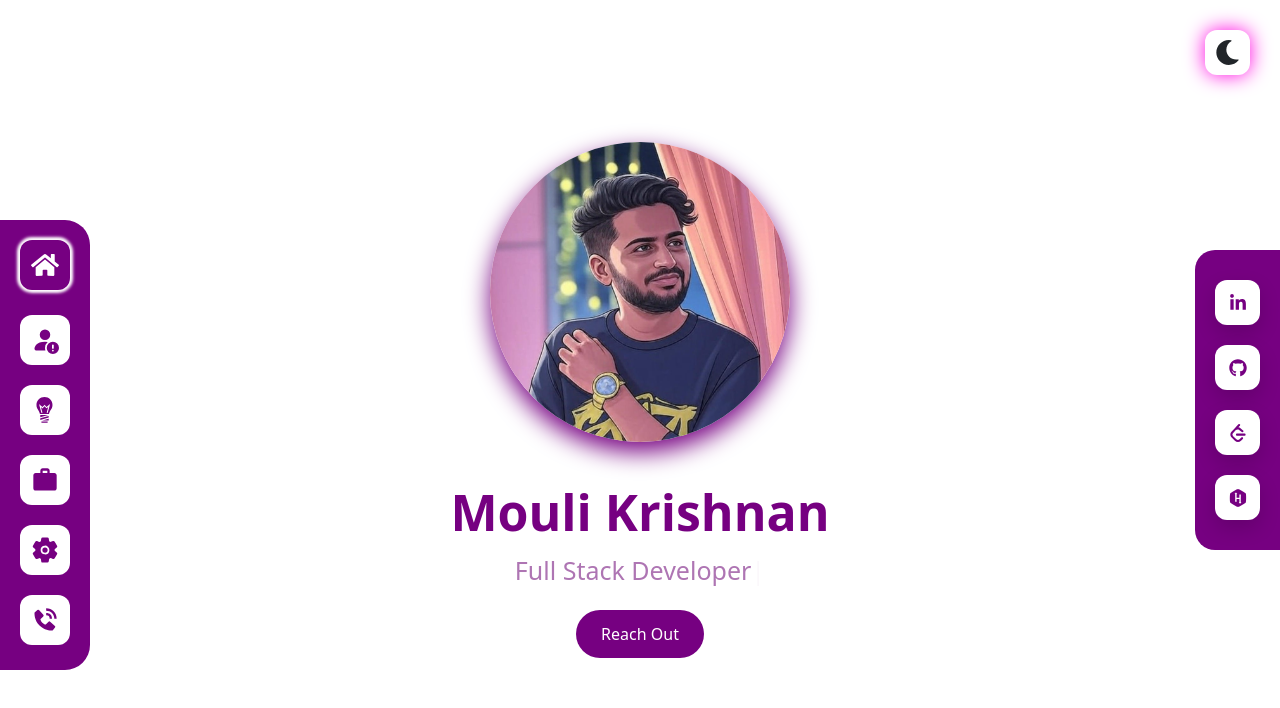
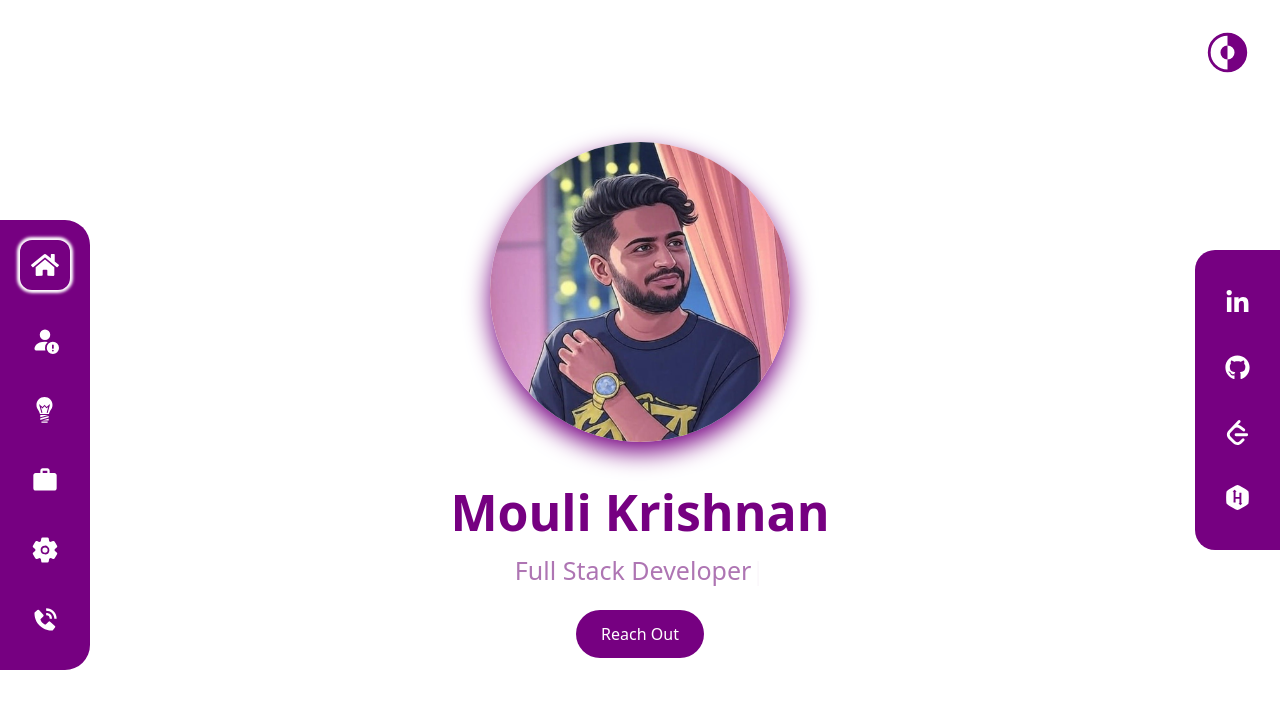
Before and after one commit to moulikrish/portfolio, a React (Vite) app in the folder mouli-krishnan-frontend/: page / in a window 1280 px wide. Shown: the top 708 px of the page. Built offline with nearby package versions, Linux system fonts and the light colour scheme.

Commit message:
updated commit

```diff
--- a/mouli-krishnan-frontend/src/App.jsx
+++ b/mouli-krishnan-frontend/src/App.jsx
@@ -15,6 +15,8 @@ import About from "./pages/About";
 // import Contact from "./pages/Contact";
 
 import { FaMoon, FaSun } from "react-icons/fa";
+// import {GiNightSleep } from "react-icons/gi"
+import { IoInvertMode, IoInvertModeOutline  } from "react-icons/io5";
 
 
 function AnimatedRoutes() {
@@ -35,7 +37,8 @@ function AnimatedRoutes() {
 
       {/* 🌙 ☀ Toggle */}
         <div className="theme-toggle" onClick={() => setDarkMode(!darkMode)}>
-          {darkMode ? <FaSun /> : <FaMoon />}
+          {darkMode ? <IoInvertMode /> : <IoInvertModeOutline  />}
+
         </div>
       <Routes location={location} key={location.pathname}>
         <Route path="*" element={<Home darkMode={darkMode} setDarkMode={setDarkMode} />}/>
--- a/mouli-krishnan-frontend/src/components/Nav.css
+++ b/mouli-krishnan-frontend/src/components/Nav.css
@@ -17,8 +17,8 @@
 .nav-item {
   width: 50px;
   height: 50px;
-  background: white;
-  color: #760081;
+  /* background: white; */
+  color: white;
   border-radius: 12px;
   display: flex;
   align-items: center;
--- a/mouli-krishnan-frontend/src/components/SocialSlider.css
+++ b/mouli-krishnan-frontend/src/components/SocialSlider.css
@@ -15,14 +15,14 @@
 .social-sidebar a {
   width: 45px;
   height: 45px;
-  background: white;
+  color: white;
+  background: transparent;
   border-radius: 12px;
   display: flex;
   align-items: center;
   justify-content: center;
-  font-size: 18px;
-  color: #760081;
-  box-shadow: 0 8px 20px rgba(0,0,0,0.15);
+  font-size: 25px;
+  /* box-shadow: 0 8px 20px rgba(0,0,0,0.15); */
   transition: all 0.3s ease;
 }
 
--- a/mouli-krishnan-frontend/src/pages/Styles/theme.css
+++ b/mouli-krishnan-frontend/src/pages/Styles/theme.css
@@ -1,5 +1,7 @@
 body {
-  transition: background 0.4s ease, color 0.4s ease;
+  transition:
+    background 0.4s ease,
+    color 0.4s ease;
   background: white;
   color: black;
 }
@@ -16,25 +18,41 @@ body.dark {
   right: 30px;
   width: 45px;
   height: 45px;
-  font-size: 25px;
+  font-size: 45px;
+  color: #760081;
   background: transparent;
-  border-radius: 12px;
   display: flex;
   align-items: center;
   justify-content: center;
   cursor: pointer;
-  box-shadow: 0 0px 20px #ff00e1;
+  /* filter: drop-shadow(2px 4px 3px rgb(204, 26, 220)); */
   transition: 0.3s;
   z-index: 1000;
 }
 
 body.dark .theme-toggle {
-  background: #222;
+  /* background: white; */
   color: white;
+  /* filter: drop-shadow(0px 6px 6px rgb(214, 227, 43)); */
 }
 
 body.dark .name {
   color: white;
+}
+
+body.dark .profile-img {
+  width: 300px;
+  height: 300px;
+  border-radius: 50%;
+  object-fit: cover;
+  margin-bottom: 40px;
+  box-shadow: 0 10px 25px #ffffff81;
+  transition: ease-in-out 1s;
+}
+
+body .profile-img:hover{
+    border-radius: 30%;
+    box-shadow: 0 10px 15px #ffffff81;
 }
 
 body.dark .role {
@@ -54,9 +72,16 @@ body.dark .floating-nav {
 }
 
 body.dark .nav-item {
-  background: #760081;
-  color: white;
-  mix-blend-mode:multiply;
+  /* background: #760081; */
+  color: #760081;
+  mix-blend-mode: multiply;
+}
+
+body.dark .nav-item.active {
+  background: none;
+  color: #760081;
+  box-shadow: #760081 0px 0px 3px 3px;
+  transform: translateY(-5px);
 }
 
 body.dark .nav-item:hover {
@@ -71,22 +96,22 @@ body.dark .reach-btn {
 }
 
 body.dark .reach-btn:hover {
-    background-color: transparent;
-    color: white;
-    border: 1px solid white;
+  background-color: transparent;
+  color: white;
+  border: 1px solid white;
 }
 
-body.dark .social-sidebar{
+body.dark .social-sidebar {
   background-color: white;
 }
 
 body.dark .social-sidebar a {
-  background: #760081;
-  color: white;
+  /* background: #760081; */
+  color: #760081;
 }
 
 body.dark .social-sidebar a:hover {
-  background:none;
+  background: none;
   background-color: transparent;
   box-shadow: none;
   color: #760081;
@@ -99,8 +124,6 @@ body.dark .soc-link {
 body.dark .nav-text {
   color: white;
 }
-
-
 
 /* about */
 
@@ -122,7 +145,7 @@ body.dark .btn-main {
   color: #760081;
 }
 
-body.dark .btn-main:hover{
+body.dark .btn-main:hover {
   background-color: transparent;
   color: white;
   border: white 2px solid;
```
